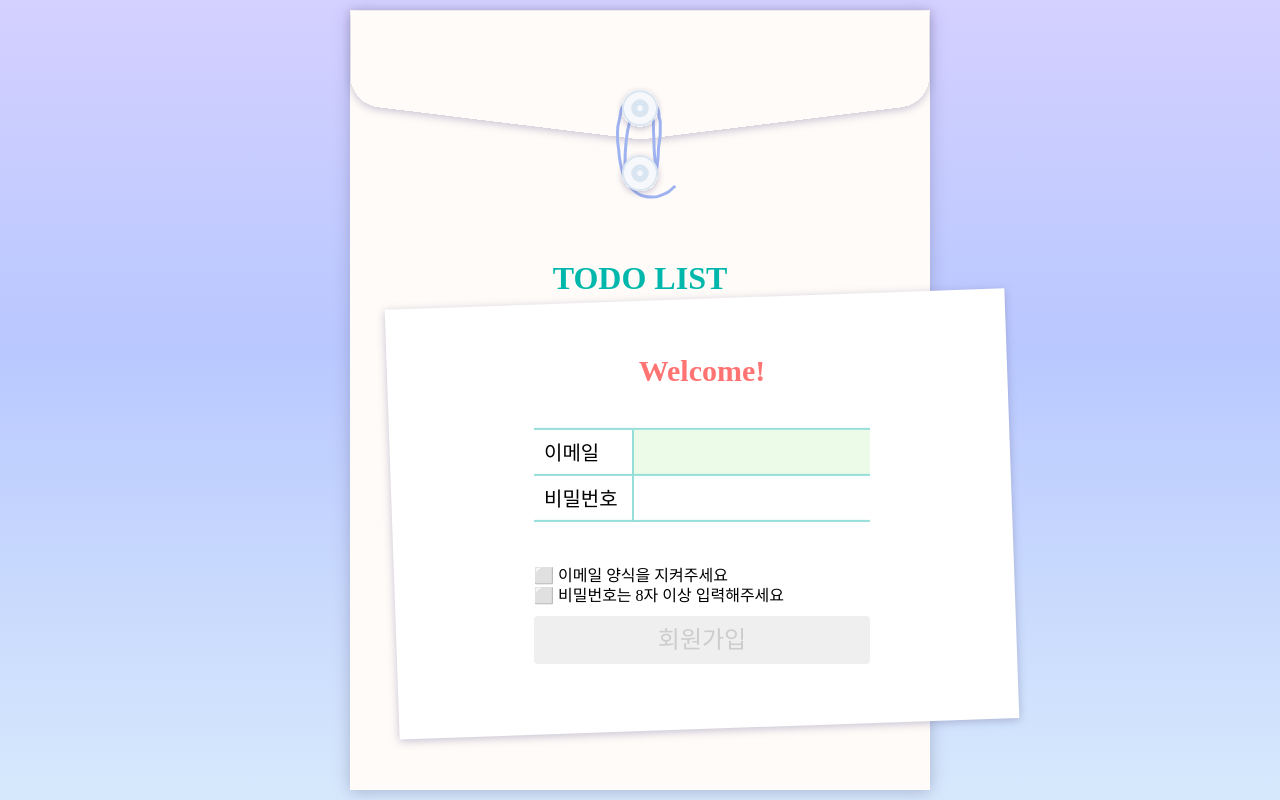
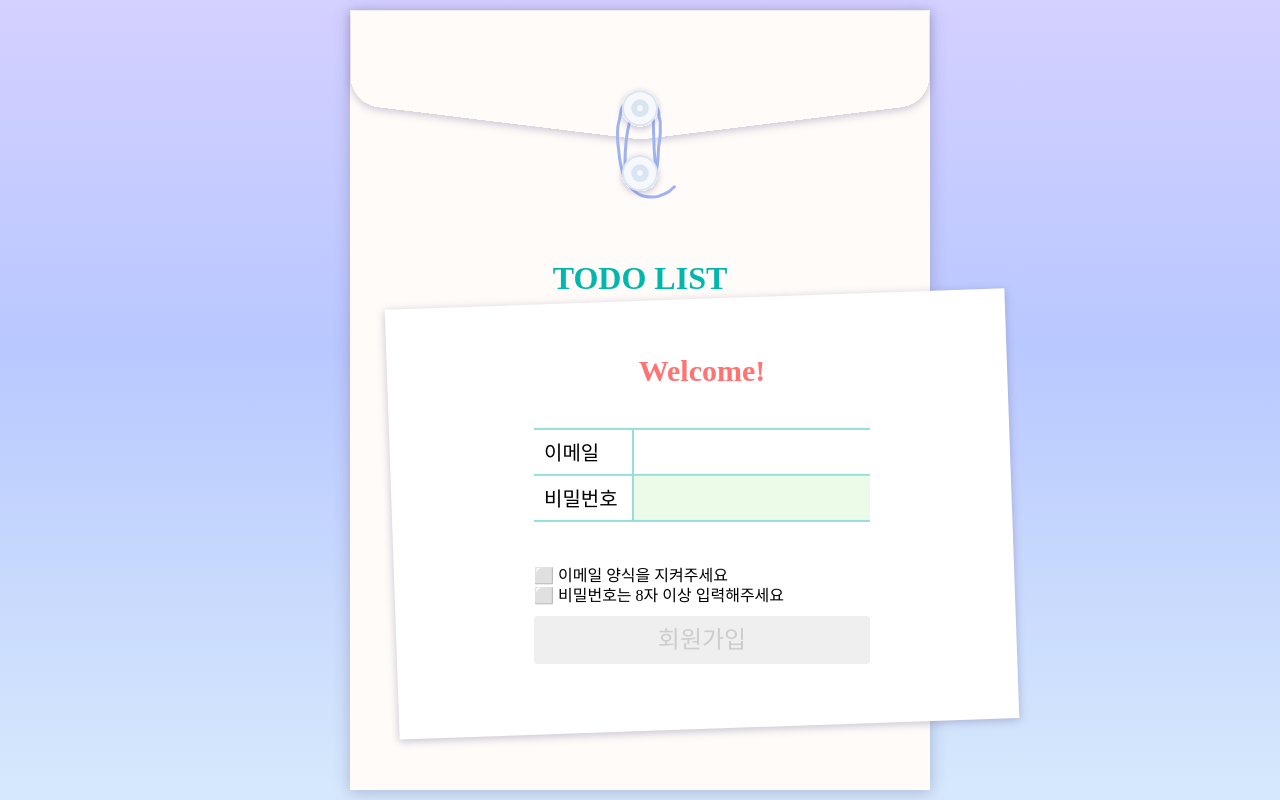
Before and after one commit to Ryusoo-h/wanted-pre-onboarding-frontend, a React (Create React App) app: page /signup in a window 1280 px wide. Built offline with nearby package versions, Linux system fonts and the light colour scheme; a web font is replaced by a local one.

Commit message:
Refactor: AuthForm 리팩토링
- AuthInput 컴포넌트로 중복 코드 줄임
- message -> submitAlert 로 상태명 변경
- inputInfos 객체로 인풋 추가가 용이하도록 변경

```diff
--- a/src/components/auth/AuthForm.tsx
+++ b/src/components/auth/AuthForm.tsx
@@ -3,35 +3,61 @@
 import { useState } from 'react';
 import useIsAllValid from '../../hooks/auth/useIsAllValid';
 import * as S from './AthForm.style';
+import AuthInput from './AuthInput';
+import { inputInfoType } from '../../types/auth';
 
 type AuthFormProps = {
     dataTestid: string,
     children: string,
     onFormSubmit: (email:string, password:string) => void,
-    message: string,
+    submitAlert: string,
     color?: string,
 }
 
-const AuthForm = ({ dataTestid, children, onFormSubmit, message, ...rest }:AuthFormProps) => {
+const AuthForm = ({ dataTestid, children, onFormSubmit, submitAlert, ...rest }:AuthFormProps) => {
     const [ email, setEmail ] = useState<string>('');
     const [ password, setPassword ] = useState<string>('');
     const [ isEmailValid, setIsEmailValid ] = useState<boolean>(false);
     const [ isPasswordValid, setIsPasswordValid ] = useState<boolean>(false);
     const [ isAllValid ] = useIsAllValid([isEmailValid, isPasswordValid]);
+
+    type inputInfosType = {
+        email: inputInfoType,
+        password: inputInfoType
+    };
+
+    const inputInfos:inputInfosType = {
+        email: {
+            id: "email",
+            label: "이메일",
+            type: "text",
+            dataTestid: "email-input",
+            value: email,
+            onChange: (value) => {
+                setEmail(value);
+                setIsEmailValid(value.includes('@'));
+            }
+        },
+        password: {
+            id: "password",
+            label: "비밀번호",
+            type: "password",
+            dataTestid: "password-input",
+            value: password,
+            onChange: (value) => {
+                setPassword(value);
+                setIsPasswordValid(value.length >= 8);
+            }
+        },
+    };
     return(
         <S.Form>
             <S.AuthFormWrapper color={rest.color}>
-                <label htmlFor="email">이메일</label>
-                <input data-testid="email-input" type="text" id="email" className="font-basic" autoFocus={true}
-                    value={email} onChange={(e) => {setEmail(e.target.value); setIsEmailValid(e.target.value.includes('@'));}}
-                />
-                <label htmlFor="new-password">비밀번호</label>
-                <input data-testid="password-input" type="password" id="new-password" className="font-basic"
-                    value={password}  onChange={(e) => {setPassword(e.target.value); setIsPasswordValid(e.target.value.length >= 8);}}
-                />
+                <AuthInput inputInfo={inputInfos.email} />
+                <AuthInput inputInfo={inputInfos.password} />
             </S.AuthFormWrapper>
                 <S.AlertWrapper>
-                    <S.Alert className="red">{message}</S.Alert>
+                    <S.Alert className="red">{submitAlert}</S.Alert>
                     <S.Alert className={isEmailValid ? "is-valid" : ""}>
                         {isEmailValid ? '✅' : '⬜'} 이메일 양식을 지켜주세요
                     </S.Alert>
--- /dev/null
+++ b/src/components/auth/AuthInput.tsx
@@ -0,0 +1,26 @@
+
+import { inputInfoType } from "../../types/auth";
+
+type AuthInputProps = {
+    inputInfo: inputInfoType,
+}
+
+const AuthInput = ({ inputInfo }:AuthInputProps) => {
+
+    return (
+        <>
+            <label htmlFor={inputInfo.id}>{inputInfo.label}</label>
+            <input
+                data-testid={inputInfo.dataTestid}
+                type={inputInfo.type}
+                id={inputInfo.id}
+                className="font-basic"
+                autoFocus={true}
+                value={inputInfo.value}
+                onChange={(e) => {inputInfo.onChange(e.target.value)}}
+            />
+        </>
+    );
+};
+
+export default AuthInput;
--- a/src/page/SIgnIn.tsx
+++ b/src/page/SIgnIn.tsx
@@ -13,7 +13,7 @@ type SingInProps = {
 
 const SignIn = ({ isCompleteSingUp, hideCompletedBadge }:SingInProps) => {
     const { isToken, login } = useToken();
-    const [ message, submitSignIn ] = useSignIn(hideCompletedBadge, login);
+    const [ submitAlert, submitSignIn ] = useSignIn(hideCompletedBadge, login);
 
     if (isToken()) {
         return <Navigate to="/todo" replace={true} />;
@@ -24,7 +24,7 @@ const SignIn = ({ isCompleteSingUp, hideCompletedBadge }:SingInProps) => {
                 {isCompleteSingUp &&
                     <S.Badge src={`${process.env.PUBLIC_URL}/img/completeSignUp.svg`} alt="complete-Sign-Up-badge" />
                 }
-                <AuthForm dataTestid="signin-button" onFormSubmit={submitSignIn} message={message}>로그인</AuthForm>
+                <AuthForm dataTestid="signin-button" onFormSubmit={submitSignIn} submitAlert={submitAlert}>로그인</AuthForm>
                 <S.LinkToSignUp to="/signup" className="font-net">회원가입</S.LinkToSignUp>
             </>
         </Envelop>
--- a/src/page/SignUp.tsx
+++ b/src/page/SignUp.tsx
@@ -12,7 +12,7 @@ type SignUpProps = {
 }
 const SignUp = ({ showCompletedBadge }:SignUpProps) => {
     const { getToken } = useToken();
-    const [ message, submitSignUp ] = useSignUp(showCompletedBadge);
+    const [ submitAlert, submitSignUp ] = useSignUp(showCompletedBadge);
 
     if (getToken()) {
         return <Navigate to="/todo" replace={true} />;
@@ -22,7 +22,7 @@ const SignUp = ({ showCompletedBadge }:SignUpProps) => {
             <Card degree={-2} translateX={10} translateY={-7}>
                 <>
                     <S.Welcome className="font-net">Welcome!</S.Welcome>
-                    <AuthForm dataTestid="signup-button" color="#EBFBE8" onFormSubmit={submitSignUp} message={message}>회원가입</AuthForm>
+                    <AuthForm dataTestid="signup-button" color="#EBFBE8" onFormSubmit={submitSignUp} submitAlert={submitAlert}>회원가입</AuthForm>
                 </>
             </Card>
         </Envelop>
--- /dev/null
+++ b/src/types/auth.tsx
@@ -0,0 +1,9 @@
+
+export type inputInfoType = {
+    id: string,
+    label: string,
+    type: string,
+    dataTestid: string,
+    value: string,
+    onChange: (value:string) => void
+};
```
